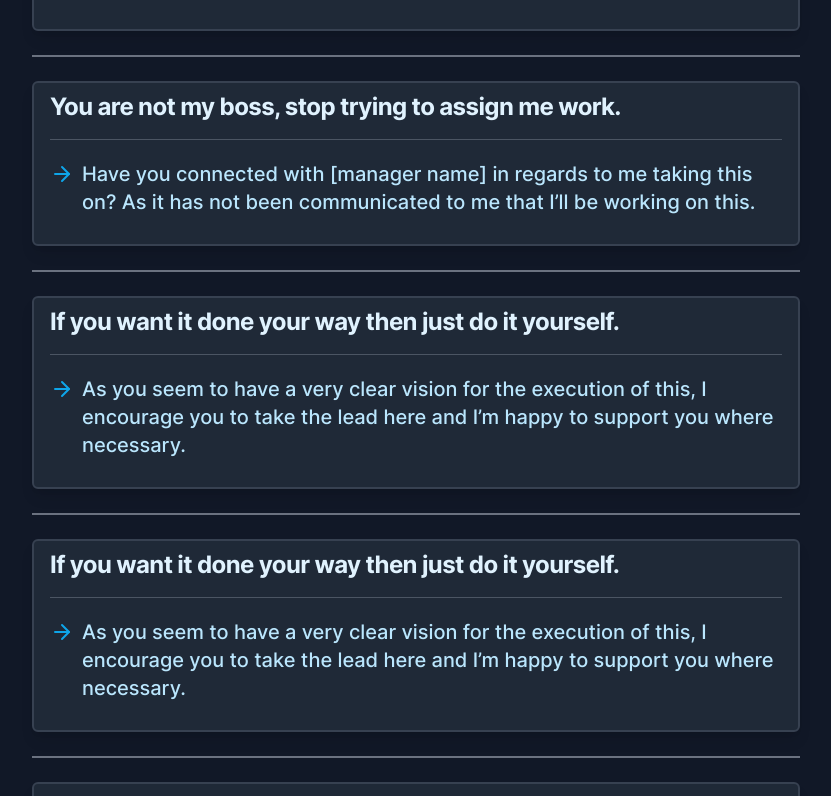
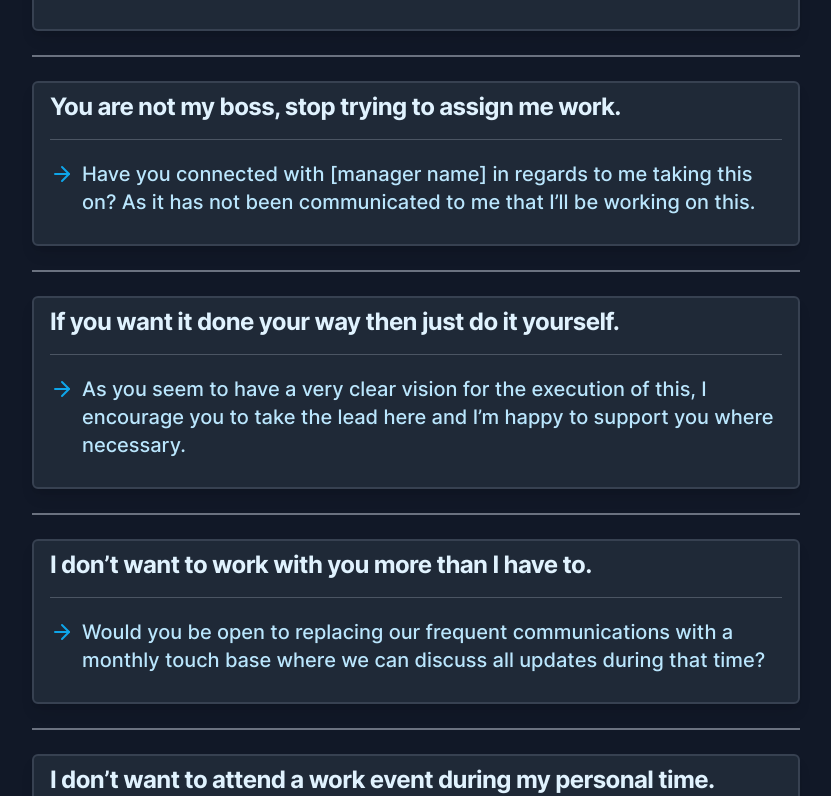
Before and after one commit to AkashRajpurohit/howtoprofessionallysay, a Next.js app: page / in a window 1280 px wide. Shown: the part 11204-12000 px from the top of the page, without its empty margins (64-895 px from the left). Built offline with nearby package versions, Linux system fonts and the light colour scheme; a web font is replaced by a local one.

Commit message:
feat: remove duplication

```diff
--- a/content/qna.ts
+++ b/content/qna.ts
@@ -350,54 +350,48 @@ const qna: IQnA[] = [
   },
   {
     id: 50,
-    question: 'If you want it done your way then just do it yourself.',
-    answer: 'As you seem to have a very clear vision for the execution of this, I encourage you to take the lead here and I’m happy to support you where necessary.',
-    alternativeAnswers: [],
-  },
-  {
-    id: 51,
     question: 'I don’t want to work with you more than I have to.',
     answer: 'Would you be open to replacing our frequent communications with a monthly touch base where we can discuss all updates during that time?',
     alternativeAnswers: [],
   },
   {
-    id: 52,
+    id: 51,
     question: 'I don’t want to attend a work event during my personal time.',
     answer: 'I’m unable to attend after working hours.',
     alternativeAnswers: [],
   },
   {
-    id: 53,
+    id: 52,
     question: 'Does the company actually care about the employees?',
     answer: 'Are there resources and boundaries in place to support the physical and mental health of employees?',
     alternativeAnswers: [],
   },
   {
-    id: 54,
+    id: 53,
     question: 'How much does this role pay?',
     answer: 'Can you share what the overall compensation looks like for this role?',
     alternativeAnswers: [],
   },
   {
-    id: 55,
+    id: 54,
     question: 'Are promotions based on performance or politics?',
     answer: 'Is there an opportunity for growth within the company and if so what is the main metric for promotion?',
     alternativeAnswers: [],
   },
   {
-    id: 56,
+    id: 55,
     question: 'Do you have a culture that expects employees to put in over 40 hours each week?',
     answer: 'Is it common within the company for employees to exceed 40 working hours per week?',
     alternativeAnswers: [],
   },
   {
-    id: 57,
+    id: 56,
     question: 'Is the manager of this role a micromanager?',
     answer: 'How involved is the reporting manager with this role?',
     alternativeAnswers: [],
   },
   {
-    id: 58,
+    id: 57,
     question: 'Do you expect employees to be available 24/7?',
     answer: 'What is the expectation for being available outside of working hours?',
     alternativeAnswers: [],
```
